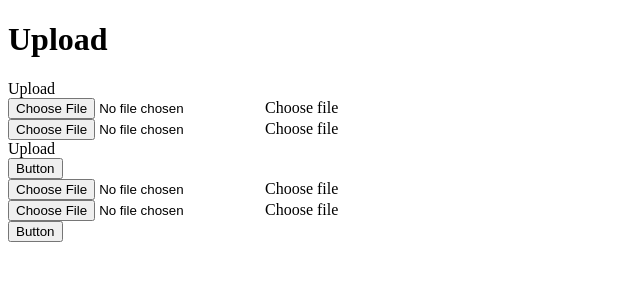
After one commit to derklausberger/Rockfall, a Python web app: template app/templates/upload.html in a window 1280 px wide. The commit adds this page. Shown: the top 300 px of the page, without its empty margins (0-640 px from the left). Run offline with Jinja, Linux system fonts and the light colour scheme; the template is opened without the code that fills it, so the values that code supplies are empty.

Commit message:
basic structure 2.0

```diff
--- /dev/null
+++ b/app.py
@@ -0,0 +1,5 @@
+from flask import Flask, render_template
+from flask_navigation import Navigation
+
+app = Flask(__name__)
+nav = Navigation(app)
--- /dev/null
+++ b/app/navbar.py
@@ -0,0 +1,6 @@
+# initializing Navigations
+from flask_navigation import navbar
+def nav.Bar('left', [
+	nav.Item('Home', 'index'),
+	nav.Item('Gfg', 'gfg', {'page': 5}),
+])
--- /dev/null
+++ b/app/templates/upload.html
@@ -0,0 +1,49 @@
+<!DOCTYPE html>
+<html lang="en">
+<head>
+    <meta charset="UTF-8">
+    <title>Uploas</title>
+</head>
+<body>
+<h1>Upload</h1>
+<div class="input-group mb-3">
+  <div class="input-group-prepend">
+    <span class="input-group-text">Upload</span>
+  </div>
+  <div class="custom-file">
+    <input type="file" class="custom-file-input" id="inputGroupFile01">
+    <label class="custom-file-label" for="inputGroupFile01">Choose file</label>
+  </div>
+</div>
+
+<div class="input-group mb-3">
+  <div class="custom-file">
+    <input type="file" class="custom-file-input" id="inputGroupFile02">
+    <label class="custom-file-label" for="inputGroupFile02">Choose file</label>
+  </div>
+  <div class="input-group-append">
+    <span class="input-group-text" id="">Upload</span>
+  </div>
+</div>
+
+<div class="input-group mb-3">
+  <div class="input-group-prepend">
+    <button class="btn btn-outline-secondary" type="button">Button</button>
+  </div>
+  <div class="custom-file">
+    <input type="file" class="custom-file-input" id="inputGroupFile03">
+    <label class="custom-file-label" for="inputGroupFile03">Choose file</label>
+  </div>
+</div>
+
+<div class="input-group">
+  <div class="custom-file">
+    <input type="file" class="custom-file-input" id="inputGroupFile04">
+    <label class="custom-file-label" for="inputGroupFile04">Choose file</label>
+  </div>
+  <div class="input-group-append">
+    <button class="btn btn-outline-secondary" type="button">Button</button>
+  </div>
+</div>
+</body>
+</html>
```
Also changed, not shown: app/models.py (+16 -1 lines), app/templates/analysis.html (added, +10 -0 lines), app/templates/index.css (added, +67 -0 lines), app/templates/index.html (+46 -3 lines), app/templates/navpage.html (added, +17 -0 lines), README.md, app/forms.py (line endings or trailing spaces), app/static/Logo_FH.png (added), app/static/Logo_GeoZS.png (added), run.py (deleted).
